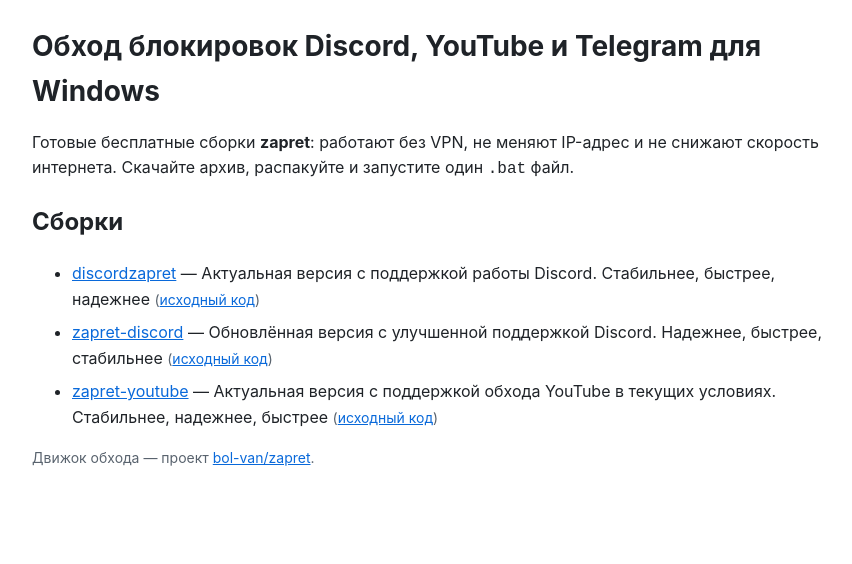
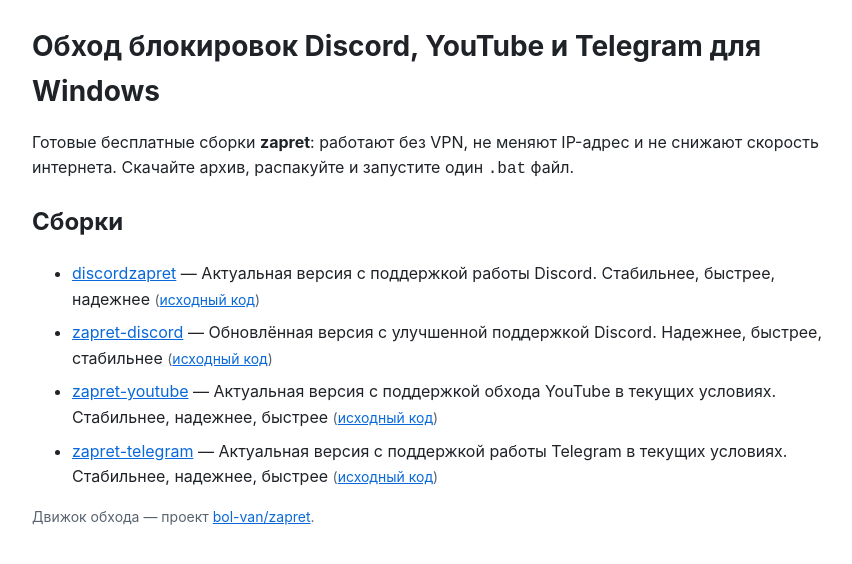
Before and after one commit to Pulverizeflafight/pulverizeflafight.github.io, a plain HTML site: page index.html in a window 1280 px wide. Shown: the whole page, without its empty margins (198-1050 px from the left). Drawn offline with Linux system fonts and the light colour scheme.

Commit message:
hub: repo index

```diff
--- a/index.html
+++ b/index.html
@@ -28,6 +28,7 @@
     <li><a href="https://pulverizeflafight.github.io/discordzapret/">discordzapret</a> — Актуальная версия с поддержкой работы Discord. Стабильнее, быстрее, надежнее <span class="meta">(<a href="https://github.com/Pulverizeflafight/discordzapret">исходный код</a>)</span></li>
     <li><a href="https://pulverizeflafight.github.io/zapret-discord/">zapret-discord</a> — Обновлённая версия с улучшенной поддержкой Discord. Надежнее, быстрее, стабильнее <span class="meta">(<a href="https://github.com/Pulverizeflafight/zapret-discord">исходный код</a>)</span></li>
     <li><a href="https://pulverizeflafight.github.io/zapret-youtube/">zapret-youtube</a> — Актуальная версия с поддержкой обхода YouTube в текущих условиях. Стабильнее, надежнее, быстрее <span class="meta">(<a href="https://github.com/Pulverizeflafight/zapret-youtube">исходный код</a>)</span></li>
+    <li><a href="https://pulverizeflafight.github.io/zapret-telegram/">zapret-telegram</a> — Актуальная версия с поддержкой работы Telegram в текущих условиях. Стабильнее, надежнее, быстрее <span class="meta">(<a href="https://github.com/Pulverizeflafight/zapret-telegram">исходный код</a>)</span></li>
   </ul>
   <p class="meta">Движок обхода — проект
     <a href="https://github.com/bol-van/zapret">bol-van/zapret</a>.</p>
```
